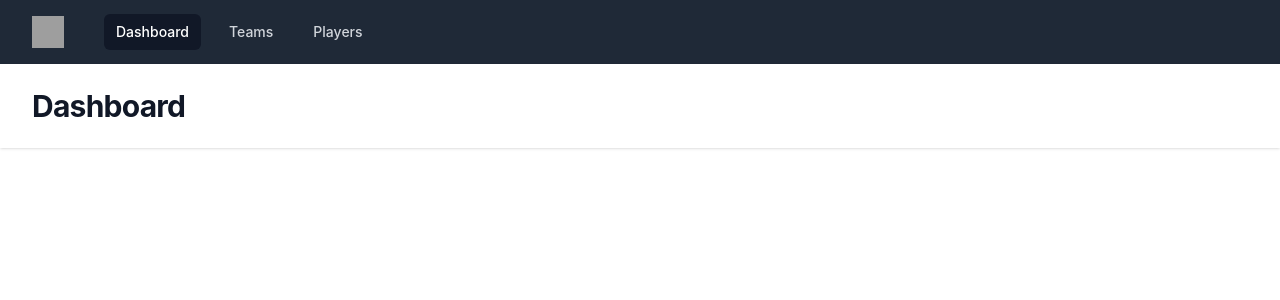
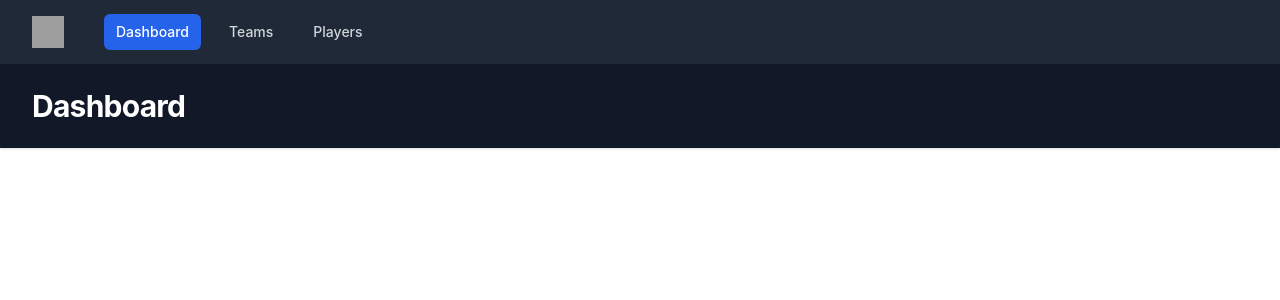
Before and after one commit to HAWilliams01/fantasy-football, a Next.js app: page / in a window 1280 px wide. Shown: the top 300 px of the page. Built offline with nearby package versions, Linux system fonts and the light colour scheme; grey boxes are pictures that could not be loaded.

Commit message:
clean up styles

```diff
--- a/src/components/Layout.jsx
+++ b/src/components/Layout.jsx
@@ -3,7 +3,7 @@ import Navigation from './Navigation';
 
 function Layout({ children }) {
   return (
-    <div className="min-h-full">
+    <div className="min-h-full bg-gray-900">
       <Navigation />
 
       <main>{children}</main>
--- a/src/components/Navigation.jsx
+++ b/src/components/Navigation.jsx
@@ -44,9 +44,9 @@ function Navigation() {
                       aria-current={item.current ? 'page' : undefined}
                       className={classNames(
                         pathname === item.href
-                          ? 'bg-gray-900 text-white'
-                          : 'text-gray-300 hover:bg-gray-700 hover:text-white',
-                        'rounded-md px-3 py-2 text-sm font-medium'
+                          ? 'bg-blue-600 text-white'
+                          : 'text-gray-300 hover:bg-blue-700 hover:text-white',
+                        'rounded-md px-3 py-2 text-sm font-medium transition-all duration-200'
                       )}
                     >
                       {item.name}
--- a/src/pages/index.jsx
+++ b/src/pages/index.jsx
@@ -3,9 +3,9 @@ import Layout from '../components/Layout';
 function App() {
   return (
     <Layout>
-      <header className="bg-white shadow">
+      <header className="bg-gray-900 shadow">
         <div className="mx-auto max-w-7xl px-4 py-6 sm:px-6 lg:px-8">
-          <h1 className="text-3xl font-bold tracking-tight text-gray-900">
+          <h1 className="text-3xl font-bold tracking-tight text-white">
             Dashboard
           </h1>
         </div>
--- a/src/pages/players.jsx
+++ b/src/pages/players.jsx
@@ -45,9 +45,9 @@ function Players() {
 
   return (
     <Layout>
-      <header className="bg-white shadow">
+      <header className="bg-gray-900 shadow">
         <div className="mx-auto max-w-7xl px-4 py-6 sm:px-6 lg:px-8">
-          <h1 className="text-3xl font-bold tracking-tight text-gray-900">
+          <h1 className="text-3xl font-bold tracking-tight text-white">
             Players
           </h1>
         </div>
```
